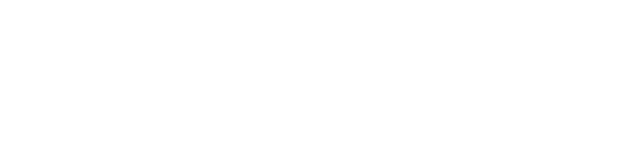
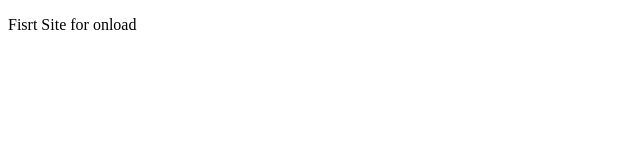
Before and after one commit to shaantanu9/shodkk.io, a plain HTML site: page index.html in a window 1280 px wide. Shown: the whole page, without its empty margins (0-640 px from the left). Drawn offline with Linux system fonts and the light colour scheme.

Commit message:
2nd change

```diff
--- a/index.html
+++ b/index.html
@@ -5,6 +5,6 @@
     <title>Shodkk Site Github</title>
   </head>
   <body>
-
+    <p>Fisrt Site for  onload</p>
   </body>
 </html>
```
